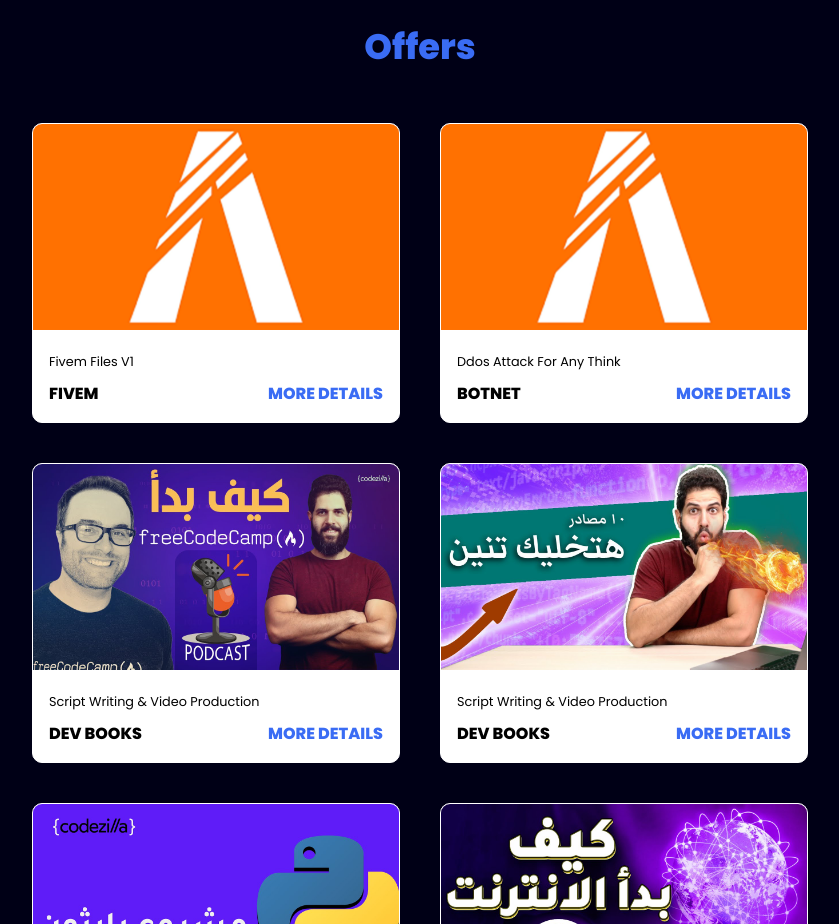
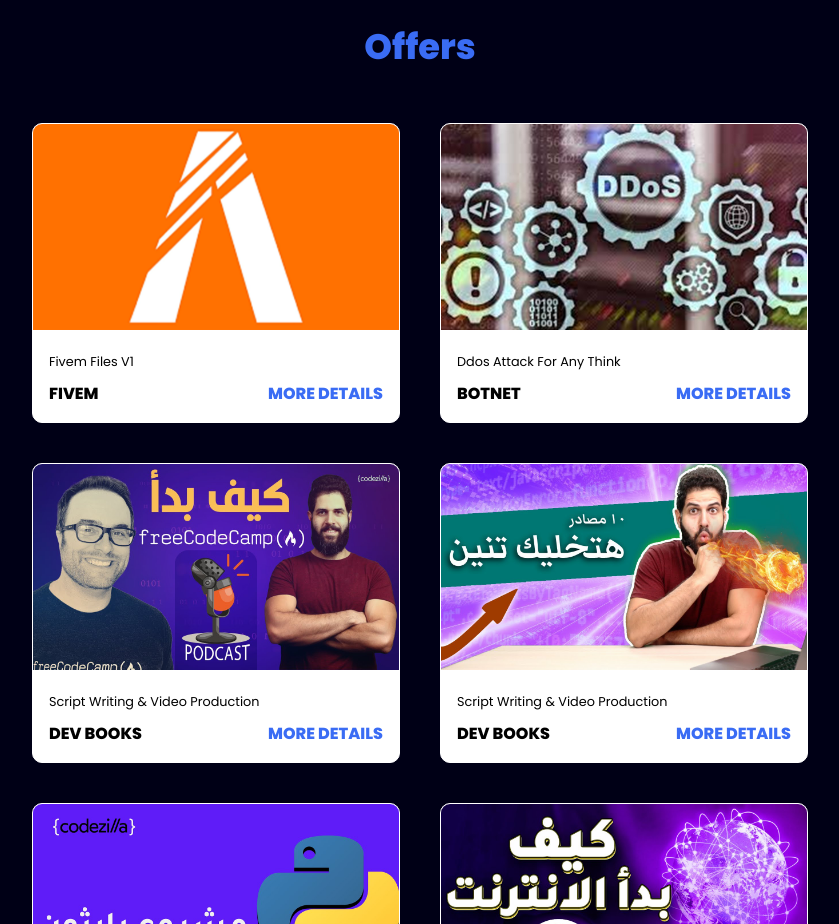
Before and after one commit to iyedanakonda/me, a plain HTML site: page index.html in a window 1280 px wide. Shown: the part 1980-2904 px from the top of the page, without its empty margins (220-1059 px from the left). Drawn offline with Linux system fonts and the light colour scheme.

Commit message:
Update index.html

```diff
--- a/index.html
+++ b/index.html
@@ -84,7 +84,7 @@
             </div>
             <div class="project-card">
                 <div class="project-image">
-                    <img src="images/work1.png" />
+                    <img src="images/work2.jpg" />
                 </div>
                 <div class="project-info">
                     <p class="project-category">Ddos Attack For Any Think</p>
```
